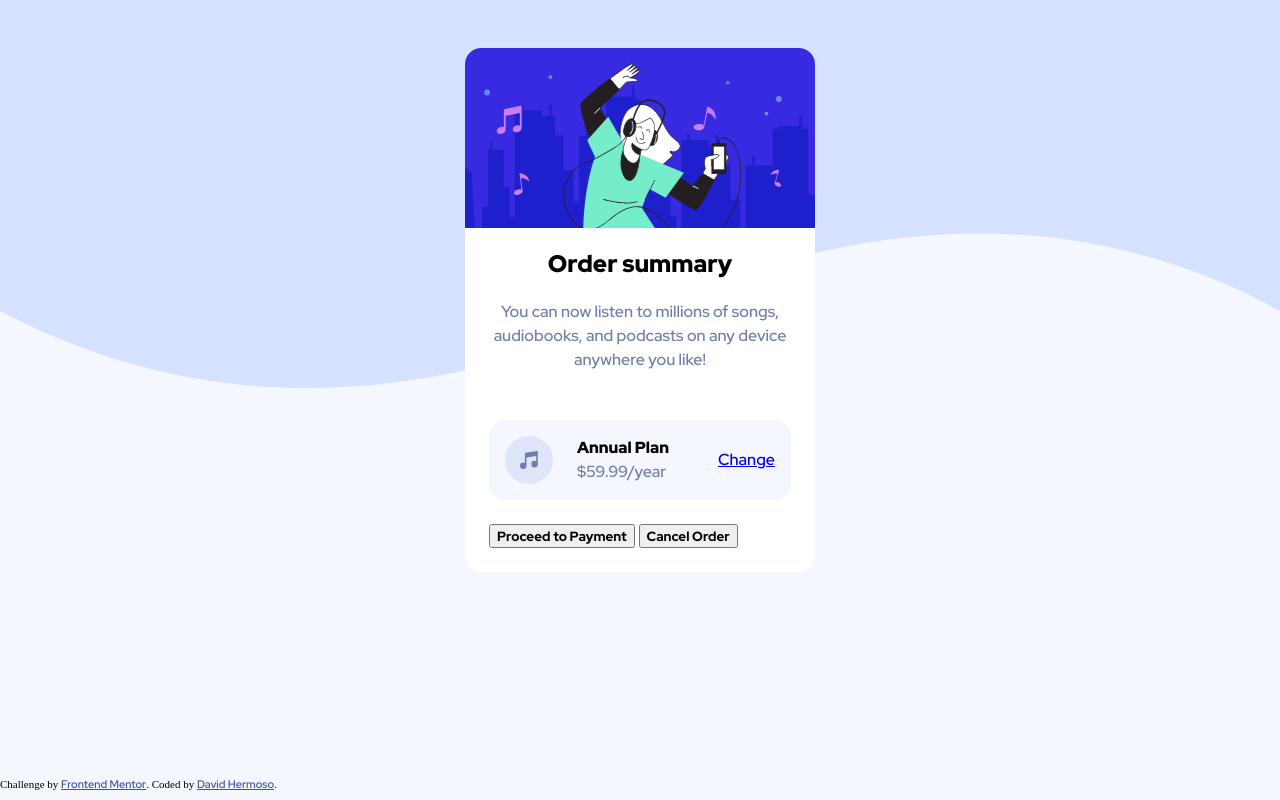
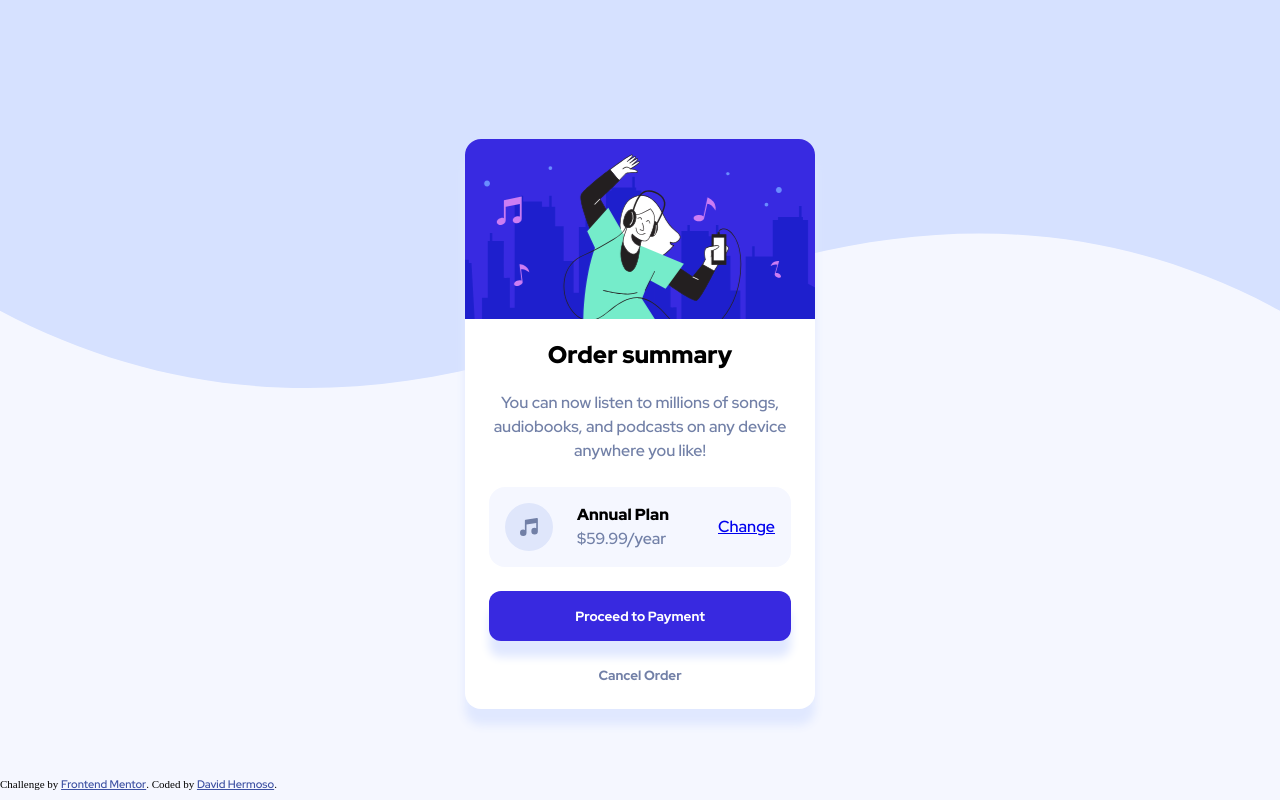
Before and after one commit to jdavidhermoso/order-summary-frontend-mentor, a plain HTML site: page index.html in a window 1280 px wide. Drawn offline with Linux system fonts and the light colour scheme.

Commit message:
Build buttons and active state

```diff
--- a/index.html
+++ b/index.html
@@ -52,10 +52,10 @@
         </a>
       </div>
       <div class="actions">
-        <button>
+        <button class="cta">
           Proceed to Payment
         </button>
-        <button>
+        <button class="second__btn">
           Cancel Order
         </button>
       </div>
--- a/style.css
+++ b/style.css
@@ -65,7 +65,7 @@ table {
   --dark_blue: hsl(223, 47%, 23%);
   --base-font-size: 16px;
   --standard-space: 1.5rem;
-  --border-radius: 1rem;
+  --border-radius: 16px;
 }
 
 /* GENERAL STYLES */
@@ -105,19 +105,23 @@ p, a {
 
 button {
   font-family: RedHatBold, serif;
+  cursor: pointer;
+  border: unset;
+  background-color: unset;
 }
-
 
 main {
   position: relative;
   width: 100vw;
   height: 100vh;
+  display: flex;
+  align-items: center;
   overflow: hidden;
   background-color: var(--very_pale_blue);
   background-image: url('images/pattern-background-mobile.svg');
   background-repeat: no-repeat;
   background-position: top;
-  background-size: 100%;
+  background-size: contain;
 }
 
 .order {
@@ -126,11 +130,11 @@ main {
   margin: 3rem auto 0;
   border-radius: var(--border-radius);
   background-color: #FFFFFF;
+  box-shadow: var(--pale_blue) 0 1rem 10px;
 }
 
 .header {
   text-align: center;
-  margin-bottom: var(--standard-space);
 }
 
 .header::before {
@@ -182,8 +186,14 @@ main {
 }
 
 .pricing__cta {
+  position: relative;
   display: flex;
   align-items: center;
+}
+
+.pricing__cta:hover {
+  /* I'm not actually sure which is the right active color */
+  color: var(--dark_blue);
 }
 
 .plan__info {
@@ -199,6 +209,30 @@ main {
 .plan__info p {
   color: var(--desaturated_blue);
 }
+
+.actions {
+  display: flex;
+  flex-direction: column;
+}
+
+.cta {
+  border-radius: 12px;
+  padding: 1rem;
+  background-color: var(--bright_blue);
+  color: #FFFFFF;
+  margin-bottom: var(--standard-space);
+  box-shadow: var(--pale_blue) 0 1rem 10px;
+}
+
+.cta:hover {
+  /* I'm not actually sure which is the right active color */
+  background-color: var(--dark_blue);
+}
+
+.second__btn {
+  color: var(--desaturated_blue);
+}
+
 
 @media (min-width: 768px) {
   main {
```
